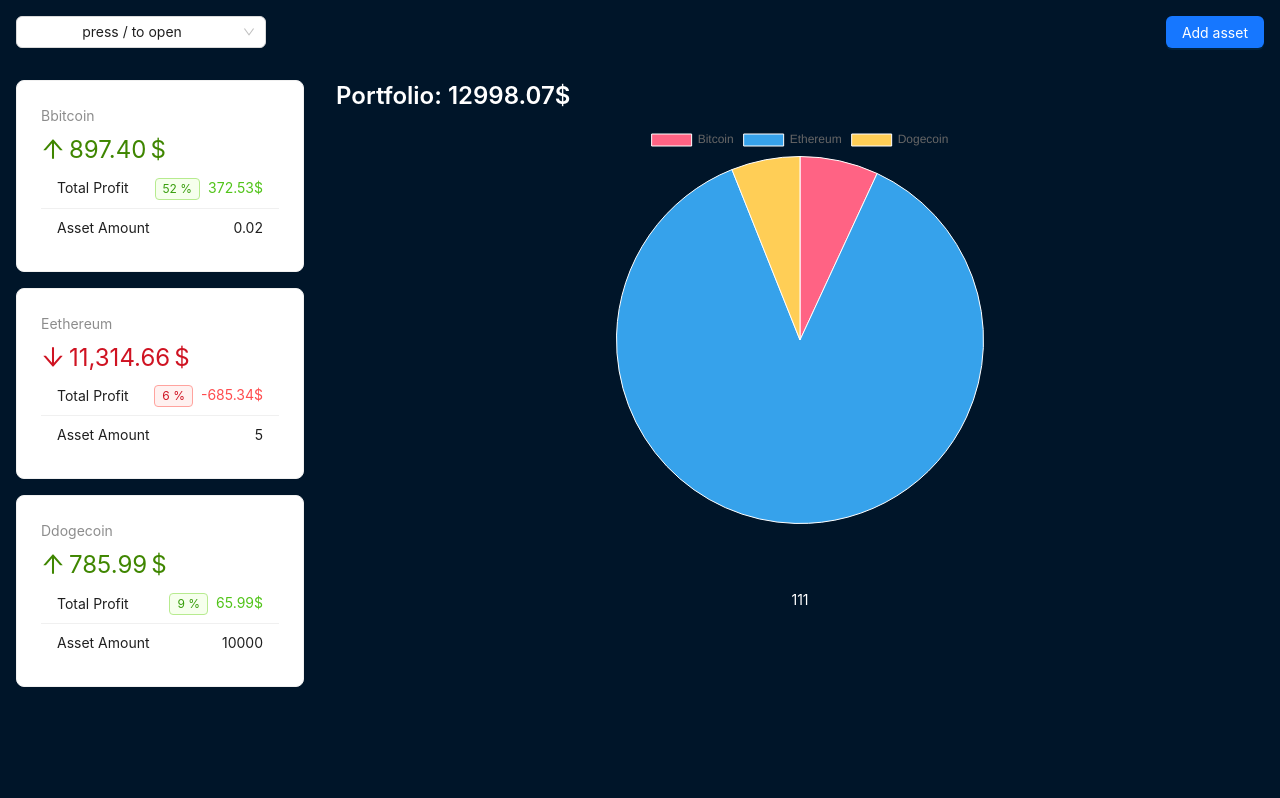
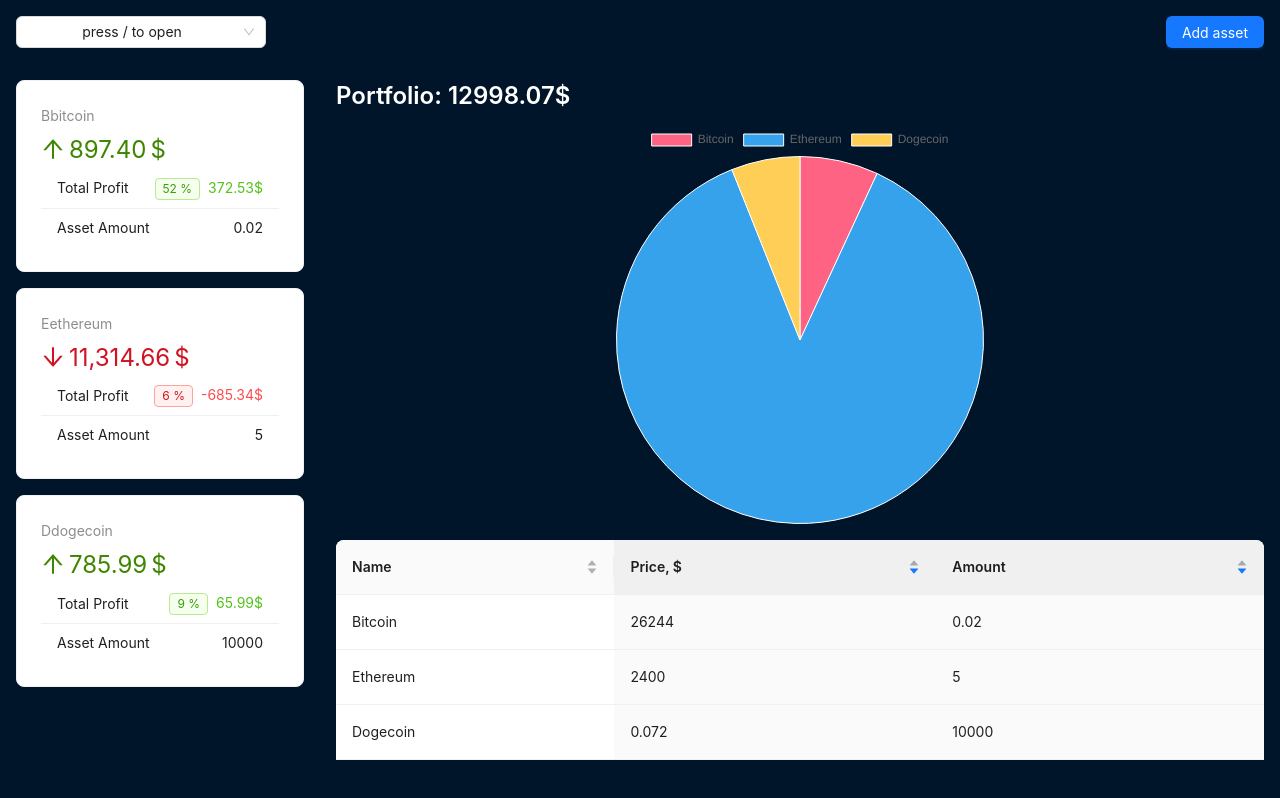
Before and after one commit to 168nw/crypto-react, a React (Vite) app: page / in a window 1280 px wide. Shown: the top 798 px of the page. Built offline with nearby package versions, Linux system fonts and the light colour scheme.

Commit message:
add table assets

```diff
--- a/src/component/layout/AssetsTable.jsx
+++ b/src/component/layout/AssetsTable.jsx
@@ -1,3 +1,39 @@
-export default function AssetsTable() {
-    return <div>111</div>
-}
+import React from 'react';
+import { Table } from 'antd';
+import { useCrypto } from '../contex/CryptoContext';
+const columns = [
+    {
+      title: 'Name',
+      dataIndex: 'name',
+      sorter: (a, b) => a.name.length - b.name.length,
+      width: '30%',
+    },
+    {
+      title: 'Price, $',
+      dataIndex: 'price',
+      defaultSortOrder: 'descend',
+      sorter: (a, b) => a.price - b.price,
+    },
+    {
+      title: 'Amount',
+      dataIndex: 'amount',
+      defaultSortOrder: 'descend',
+      sorter: (a, b) => a.amount - b.amount,
+    }
+  ];
+
+
+  export default function AssetsTable() {
+    const {assets} = useCrypto()
+
+    const data = assets.map((a) => ({
+        key: a.id,
+        name: a.name,
+        price: a.price,
+        amount: a.amount,
+    }))
+            return (<Table
+                pagination={false}
+                columns={columns}
+                dataSource={data} />)
+  }
```
